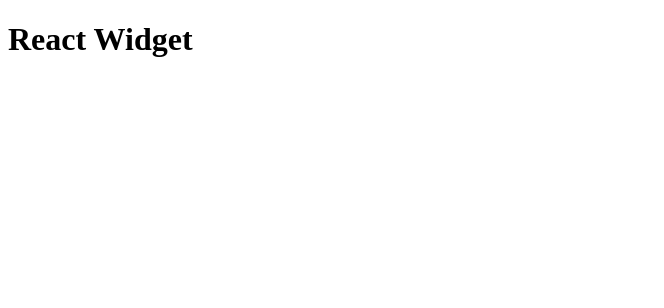
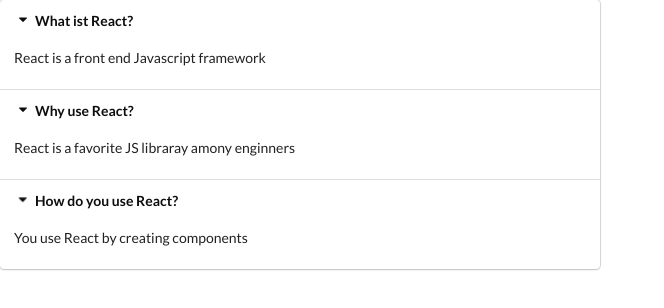
Before and after one commit to paffenst/widgets, a React (Create React App) app: page / in a window 1280 px wide. Shown: the top 308 px of the page, without its empty margins (0-664 px from the left). Built offline with nearby package versions, Linux system fonts and the light colour scheme.

Commit message:
style and otheres

```diff
--- a/public/index.html
+++ b/public/index.html
@@ -4,6 +4,7 @@
     <meta charset="utf-8" />
     <link rel="icon" href="%PUBLIC_URL%/favicon.ico" />
     <meta name="viewport" content="width=device-width, initial-scale=1" />
+    <link rel="stylesheet" href="https://cdnjs.cloudflare.com/ajax/libs/semantic-ui/2.4.1/semantic.min.css" />
     <meta name="theme-color" content="#000000" />
     <meta
       name="description"
--- a/src/App.js
+++ b/src/App.js
@@ -1,6 +1,23 @@
 import React from 'react';
+import Accordion from './components/Accordion';
 
+const items = [
+    {
+        title: "What ist React?",
+        content: "React is a front end Javascript framework"
+    }, {
+        title: "Why use React? ",
+        content: "React is a favorite JS libraray amony enginners "
+    }, {
+        title: "How do you use React? ",
+        content: "You use React by creating components "
+    }
+];
+export default () => {
 
-export default () => {
-    return <h1>React Widget</h1>
+    return (
+        <div>
+            <Accordion items={items} />
+        </div>
+    )
 };
--- /dev/null
+++ b/src/components/Accordion.js
@@ -0,0 +1,26 @@
+import React from 'react';
+
+const Accordion = ({ items }) => {
+    const onTitelClick = (index) => {
+        console.log('Title clicked', index);
+    };
+
+    const renderedItems = items.map((item, index) => {
+        return <React.Fragment key={item.title}>
+            <div
+                className="title active"
+                onClick={() => onTitelClick(index)}>
+                <i className="dropdown icon"></i>
+                {item.title}
+            </div>
+            <div className="content active">
+                <p>{item.content}</p>
+            </div>
+        </React.Fragment>
+    });
+    return <div className="ui styled accordion">
+        {renderedItems}
+    </div>
+};
+
+export default Accordion;
--- a/src/index.js
+++ b/src/index.js
@@ -2,4 +2,4 @@
 import ReactDOM from 'react-dom';
 import App from './App';
 
-ReactDOM.render(<App/> , document.querySelector('#root'));
+ReactDOM.render(<App />, document.querySelector('#root'));
```
